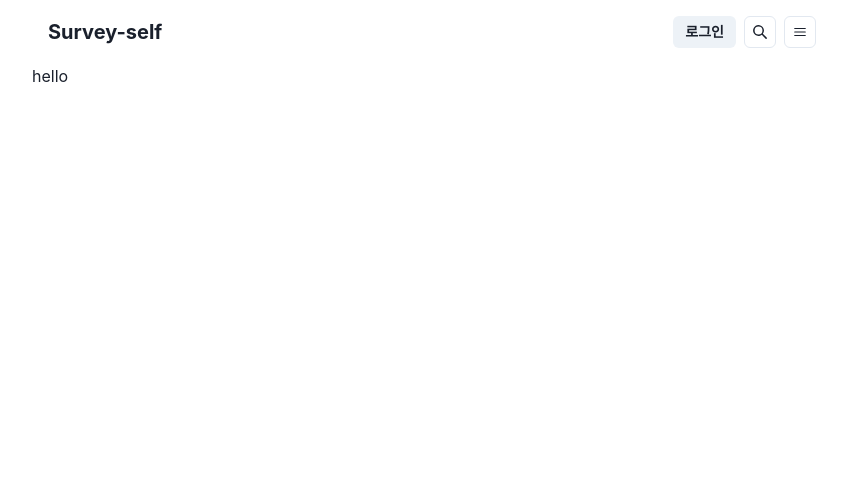
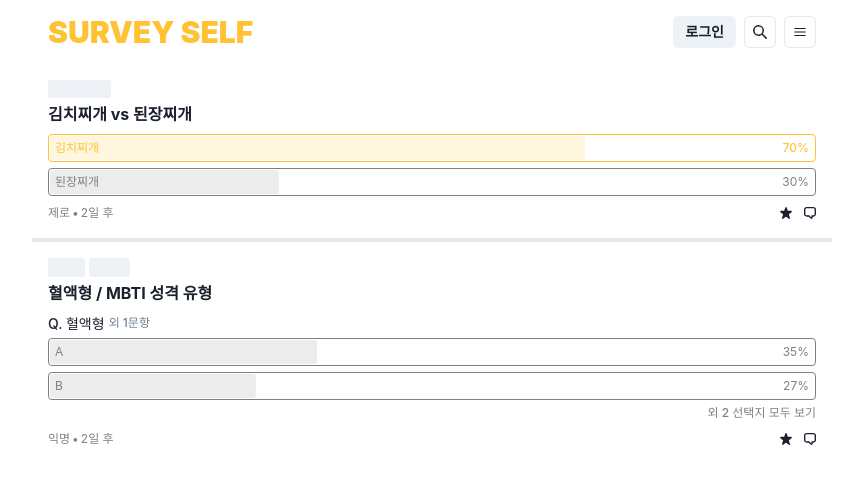
Before and after one commit to zero-koo/survey-self-next, a Next.js app: page / in a window 1280 px wide. Shown: the top 484 px of the page, without its empty margins (208-1071 px from the left). Built offline with nearby package versions, Linux system fonts and the light colour scheme.

Commit message:
feat: implement survey-card-item component

```diff
--- a/components/layouts/root-header.tsx
+++ b/components/layouts/root-header.tsx
@@ -1,13 +1,16 @@
 import { HamburgerIcon, SearchIcon } from '@chakra-ui/icons';
 import { Button, Flex, Heading, HStack, IconButton, Spacer } from '@chakra-ui/react';
 import Link from 'next/link';
+import { PRIMARY_COLOR } from '../../palette';
 import BaseContainer from './base-container';
 
 export default function RootHeader() {
   return (
     <BaseContainer as={'header'}>
       <Flex h={['3.5rem', '3.5rem', '4rem']} px={4} py={3} alignItems={'center'}>
-        <Heading size={'md'}>Survey-self</Heading>
+        <Heading size={'lg'} color={PRIMARY_COLOR} fontWeight={900}>
+          SURVEY SELF
+        </Heading>
         <Spacer />
         <HStack>
           <Link href={'/login'}>
--- /dev/null
+++ b/components/small-tag.tsx
@@ -0,0 +1,20 @@
+import { Tag } from '@chakra-ui/react';
+
+type Prop = {
+  children: React.ReactNode;
+};
+
+export default function SmallTag({ children }: Prop) {
+  return (
+    <Tag
+      fontSize={'xs'}
+      color={'gray.100'}
+      minHeight={'1'}
+      paddingBlock={'2px'}
+      px={1}
+      borderRadius={3}
+    >
+      {children}
+    </Tag>
+  );
+}
--- /dev/null
+++ b/components/survey-card-list.tsx
@@ -0,0 +1,75 @@
+import SurveyCard from '../components/survey-card';
+
+const cardData: Array<
+  React.ComponentProps<typeof SurveyCard> & {
+    id: string;
+  }
+> = [
+  {
+    id: '123',
+    title: '김치찌개 vs 된장찌개',
+    choices: [
+      {
+        text: '김치찌개',
+        percent: 70,
+        isOpen: true,
+        isSelected: true,
+      },
+      {
+        text: '된장찌개',
+        percent: 30,
+        isOpen: true,
+        isSelected: false,
+      },
+    ],
+    tags: ['밸런스게임'],
+    createdBy: {
+      id: 3,
+      name: '제로',
+    },
+  },
+  {
+    id: 'asdb',
+    title: '혈액형 / MBTI 성격 유형',
+    subTitle: '혈액형',
+    numQuestions: 2,
+    choices: [
+      {
+        text: 'A',
+        percent: 35,
+        isOpen: true,
+        isSelected: false,
+      },
+      {
+        text: 'B',
+        percent: 27,
+        isOpen: true,
+        isSelected: false,
+      },
+      {
+        text: 'O',
+        percent: 33,
+        isOpen: true,
+        isSelected: false,
+      },
+      {
+        text: 'AB',
+        percent: 5,
+        isOpen: true,
+        isSelected: true,
+      },
+    ],
+    tags: ['MBTI', '혈액형'],
+    createdBy: null,
+  },
+];
+
+export default function SurveyCardList() {
+  return (
+    <>
+      {cardData.map(({ id, ...props }) => (
+        <SurveyCard {...props} key={id} />
+      ))}
+    </>
+  );
+}
--- /dev/null
+++ b/components/survey-card.tsx
@@ -0,0 +1,100 @@
+import { ChatIcon, StarIcon } from '@chakra-ui/icons';
+import { Box, Flex, HStack, Spacer, Text, useColorModeValue, VStack } from '@chakra-ui/react';
+import { useMemo, useState } from 'react';
+import { SimpleUser } from '../types/general';
+import SurveyChoice from './survey-choice';
+import { timeago } from '../utils/timeago';
+import SmallTag from './small-tag';
+
+type Props = {
+  title: string;
+  subTitle?: string;
+  numQuestions?: number;
+  choices: Array<{
+    text: string;
+    percent: number | null;
+    isOpen: boolean;
+    isSelected: boolean;
+  }>;
+  tags: string[];
+  createdBy: SimpleUser | null;
+};
+
+const DEFAULT_MAX_NUM_CHOICE = 2;
+
+export default function SurveyCard({
+  title,
+  subTitle,
+  numQuestions = 1,
+  choices,
+  tags,
+  createdBy,
+}: Props) {
+  const borderColor = useColorModeValue('gray.200', 'gray.700');
+
+  const [choicesHidden, setChoiceHidden] = useState(choices.length > DEFAULT_MAX_NUM_CHOICE);
+  const choicesToShow = useMemo(() => {
+    if (!choicesHidden) return choices;
+    return choices.slice(0, DEFAULT_MAX_NUM_CHOICE);
+  }, [choicesHidden, choices]);
+
+  return (
+    <Box
+      px={4}
+      py={4}
+      _notFirst={{
+        borderTopStyle: 'solid',
+        borderTopColor: borderColor,
+        borderTopWidth: '0.25rem',
+      }}
+    >
+      <HStack spacing={1} mb={1}>
+        {tags.map((tag, index) => (
+          <SmallTag key={index}>{tag}</SmallTag>
+        ))}
+      </HStack>
+      <Text fontSize={'md'} fontWeight={700} mb={2}>
+        {title}
+      </Text>
+      <HStack spacing={1}>
+        {subTitle ? (
+          <Flex mb={1} gap={1} alignItems={'center'}>
+            <Text fontSize={'sm'} fontWeight={500}>{`Q. ${subTitle}`}</Text>
+            {numQuestions > 1 ? (
+              <Text fontSize="xs" color={'gray.500'} fontWeight={500}>{`외 ${
+                numQuestions - 1
+              }문항`}</Text>
+            ) : null}
+          </Flex>
+        ) : null}
+      </HStack>
+      <VStack spacing={1.5}>
+        {choicesToShow.map((props, index) => (
+          <SurveyChoice {...props} key={index} />
+        ))}
+      </VStack>
+      {choicesHidden ? (
+        <Text
+          fontSize={'xs'}
+          color={'grey'}
+          mt={1}
+          fontWeight={500}
+          textAlign={'end'}
+          onClick={() => setChoiceHidden(false)}
+        >{`외 ${choices.length - DEFAULT_MAX_NUM_CHOICE} 선택지 모두 보기`}</Text>
+      ) : null}
+      <Flex mt={2}>
+        <HStack fontSize={'xs'} color={'grey'} spacing={0.5}>
+          <Text>{createdBy?.name || '익명'}</Text>
+          <Text>•</Text>
+          <Text>{timeago('2022-12-31 15:32')}</Text>
+        </HStack>
+        <Spacer />
+        <HStack spacing={3}>
+          <StarIcon w={3} h={3} />
+          <ChatIcon w={3} h={3} />
+        </HStack>
+      </Flex>
+    </Box>
+  );
+}
--- /dev/null
+++ b/components/survey-choice.tsx
@@ -0,0 +1,47 @@
+import { Box, Flex, Spacer, Text } from '@chakra-ui/react';
+import { PRIMARY_COLOR } from '../palette';
+
+type Props = {
+  text: string;
+  percent?: number | null;
+  isOpen?: boolean;
+  isSelected?: boolean;
+};
+
+export default function SurveyChoice({
+  text,
+  percent = null,
+  isOpen = false,
+  isSelected = false,
+}: Props) {
+  return (
+    <Flex
+      as="button"
+      position={'relative'}
+      w="100%"
+      border={'1px solid gray'}
+      borderRadius={'0.25rem'}
+      borderColor={isSelected ? PRIMARY_COLOR : 'gray'}
+      color={isSelected ? PRIMARY_COLOR : 'gray'}
+      px={1.5}
+      py={1}
+      fontSize={'xs'}
+      fontWeight={isSelected ? 500 : 400}
+    >
+      <Text>{text}</Text>
+      <Spacer />
+      <Text>{`${Math.round(percent || 0)}%`}</Text>
+      <Box w="100%" h="100%" p={'0.0625rem'} position={'absolute'} top={0} left={0}>
+        {isOpen && percent !== null ? (
+          <Box
+            w={`${percent}%`}
+            borderRadius={'0.1875rem'}
+            height={'100%'}
+            backgroundColor={isSelected ? PRIMARY_COLOR : 'gray'}
+            opacity={0.15}
+          ></Box>
+        ) : null}
+      </Box>
+    </Flex>
+  );
+}
--- a/package.json
+++ b/package.json
@@ -16,7 +16,8 @@
     "framer-motion": "^8.0.2",
     "next": "13.1.1",
     "react": "18.2.0",
-    "react-dom": "18.2.0"
+    "react-dom": "18.2.0",
+    "timeago.js": "^4.0.2"
   },
   "devDependencies": {
     "@next/font": "13.1.1",
--- a/pages/index.tsx
+++ b/pages/index.tsx
@@ -1,5 +1,10 @@
 import BaseContainer from '../components/layouts/base-container';
+import SurveyCardList from '../components/survey-card-list';
 
 export default function Home() {
-  return <BaseContainer>hello</BaseContainer>;
+  return (
+    <BaseContainer>
+      <SurveyCardList />
+    </BaseContainer>
+  );
 }
--- /dev/null
+++ b/palette.ts
@@ -0,0 +1 @@
+export const PRIMARY_COLOR = '#FFC233';
--- /dev/null
+++ b/types/general.ts
@@ -0,0 +1,4 @@
+export type SimpleUser = {
+  id: number;
+  name: string;
+};
--- /dev/null
+++ b/utils/timeago.ts
@@ -0,0 +1,8 @@
+import { format, register } from 'timeago.js';
+import koLocale from 'timeago.js/lib/lang/ko';
+
+register('ko', koLocale);
+
+export function timeago(datetime: Parameters<typeof format>[0], locale: 'ko' | 'en' = 'ko') {
+  return format(datetime, locale);
+}
```
Also changed, not shown: 1 other file (tests, documents, lock files or other folders).
